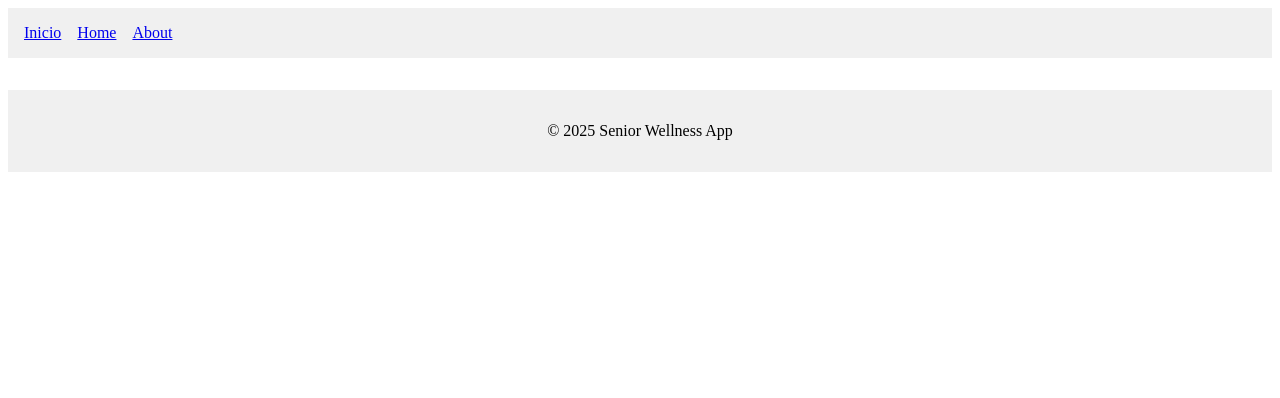
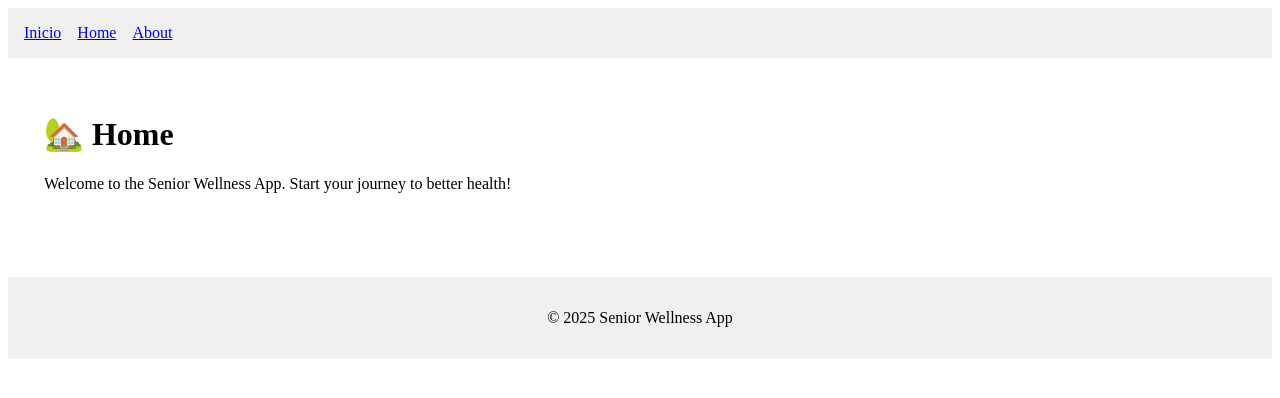
Before and after one commit to Chapic/senior-wellness-app, a React (Vite) app: page / in a window 1280 px wide. Shown: the top 398 px of the page. Built offline with nearby package versions, Linux system fonts and the light colour scheme.

Commit message:
Modificar carpetas

```diff
--- a/src/App.jsx
+++ b/src/App.jsx
@@ -1,18 +1,17 @@
-import React from 'react';
-import { Outlet } from 'react-router-dom';
-import Header from './Components/Header';
-import Footer from './Components/Footer';
+import { Routes, Route } from 'react-router-dom';
+import Layout from './Components/Layout';
+import Home from './Pages/Home';
+import About from './Pages/About';
 
-const App = () => {
+function App() {
   return (
-    <>
-      <Header />
-      <main>
-        <Outlet />
-      </main>
-      <Footer />
-    </>
+    <Layout>
+      <Routes>
+        <Route path="/" element={<Home />} />
+        <Route path="/about" element={<About />} />
+      </Routes>
+    </Layout>
   );
-};
+}
 
 export default App;
--- a/src/Components/Layout.jsx
+++ b/src/Components/Layout.jsx
@@ -1,15 +1,14 @@
-import React from "react";
-import Header from "./Header";
-import Footer from "./Footer";
+import Header from './Header';
+import Footer from './Footer';
 
-const Layout = ({ children }) => {
+function Layout({ children }) {
   return (
     <>
       <Header />
-      <main style={{ padding: "2rem" }}>{children}</main>
+      <main style={{ padding: '1rem' }}>{children}</main>
       <Footer />
     </>
   );
-};
+}
 
 export default Layout;
```
